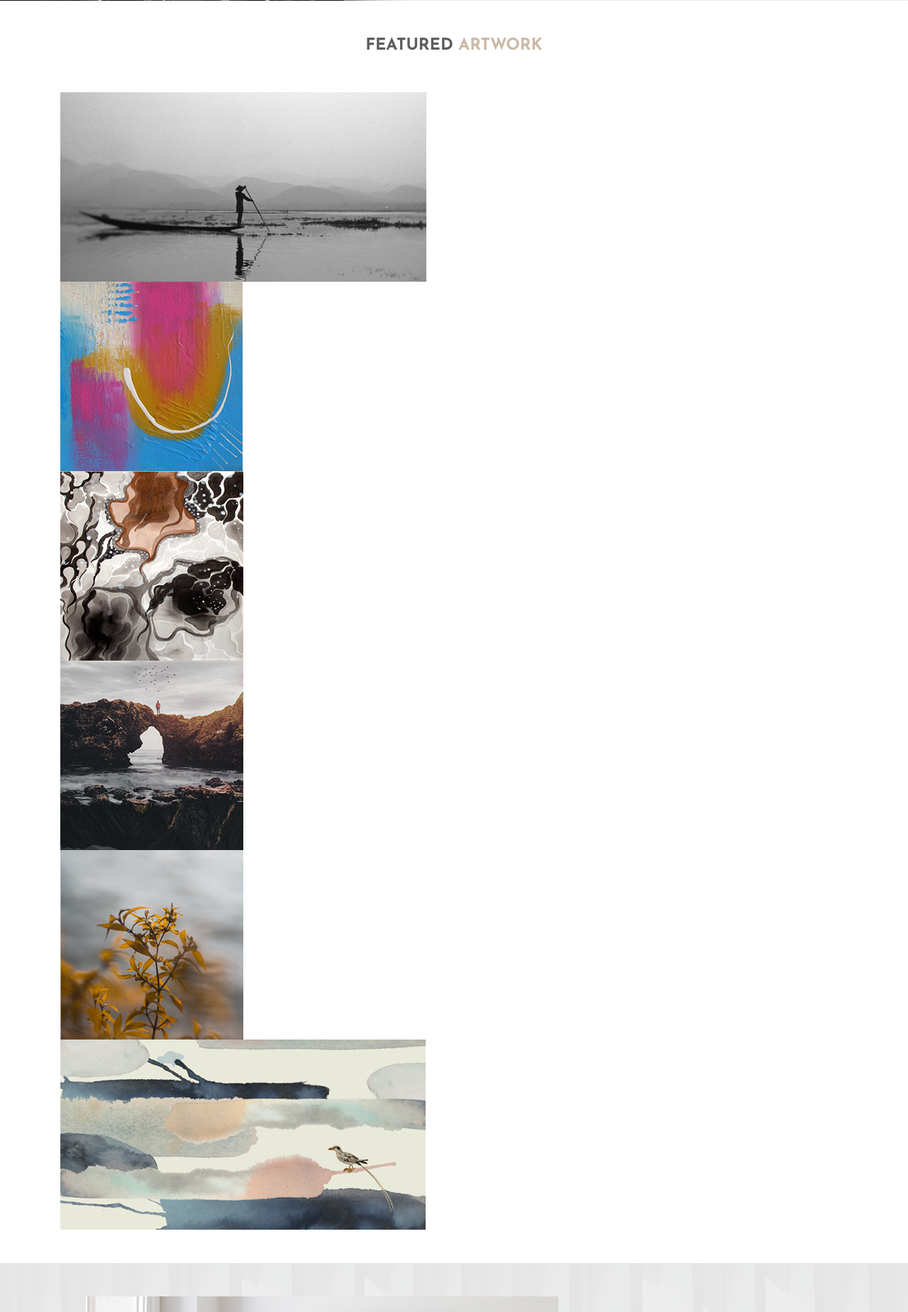
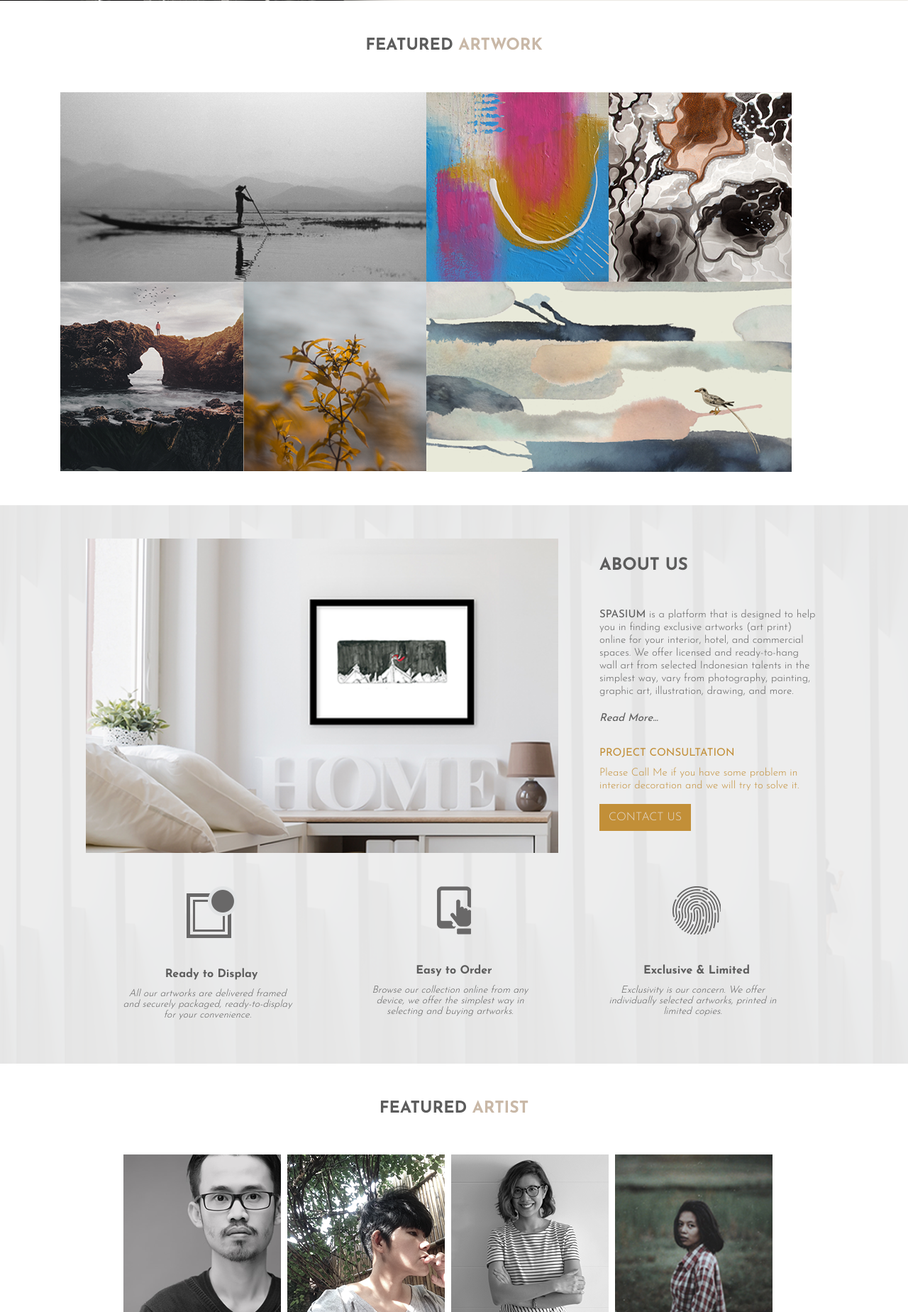
Before and after one commit to Merdeka-45/spasium, a PHP site: page / in a window 1280 px wide. Shown: the part 562-2411 px from the top of the page at 71% size. Run offline with PHP 8.4, Linux system fonts and the light colour scheme.

Commit message:
update float left on media screen >720

```diff
--- a/assets/css/responsive.css
+++ b/assets/css/responsive.css
@@ -84,6 +84,11 @@
     }
  }
 
+@media only screen and (min-width: 721px)  {
+    .image-detail, .photo, .thumb-blog{
+        float: left;
+    }
+}
 /* // Small devices (landscape phones, less than 768px) */
 @media (max-width: 767.98px) { }
 
--- a/assets/css/style.css
+++ b/assets/css/style.css
@@ -146,6 +146,7 @@ body{
 }
 .image-detail{
     position: relative;
+    /* float: left; */
 }
 .image-detail:hover .desc-detail{
     /* width: 100%; */
```
